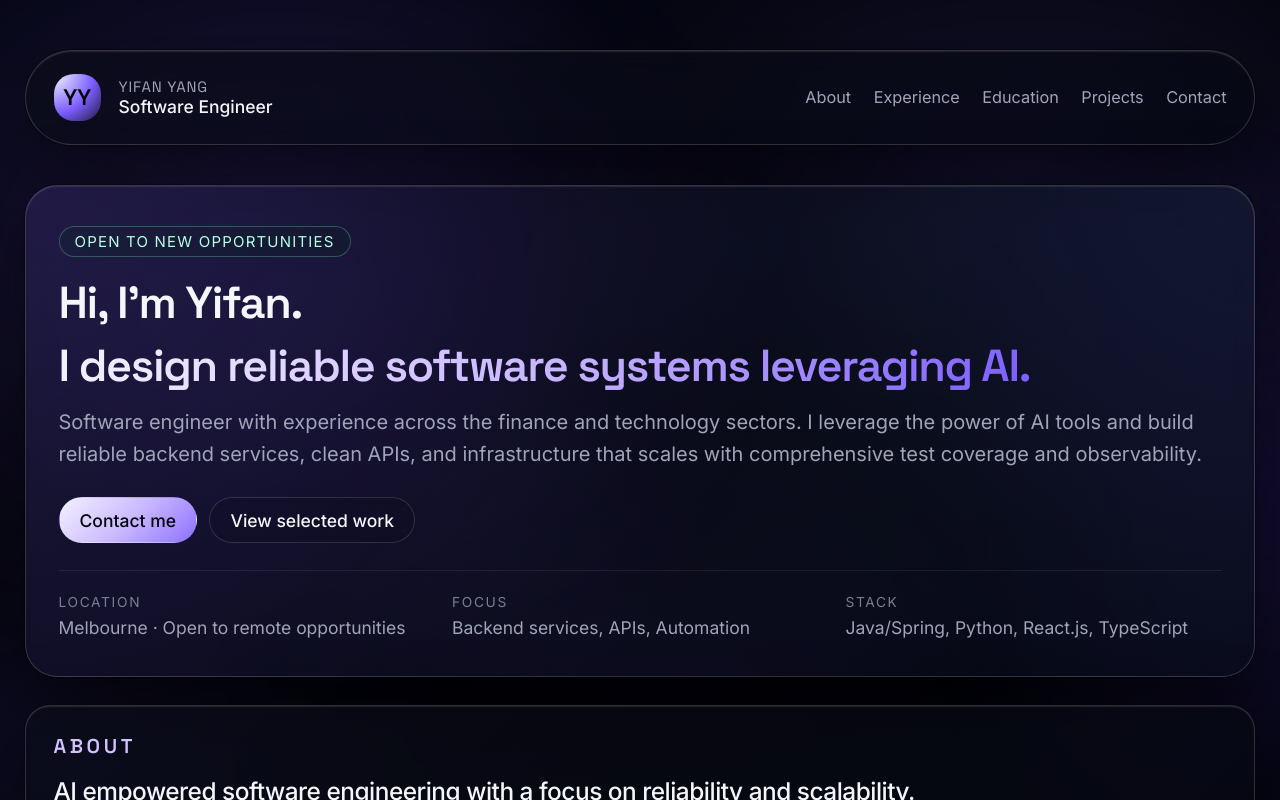
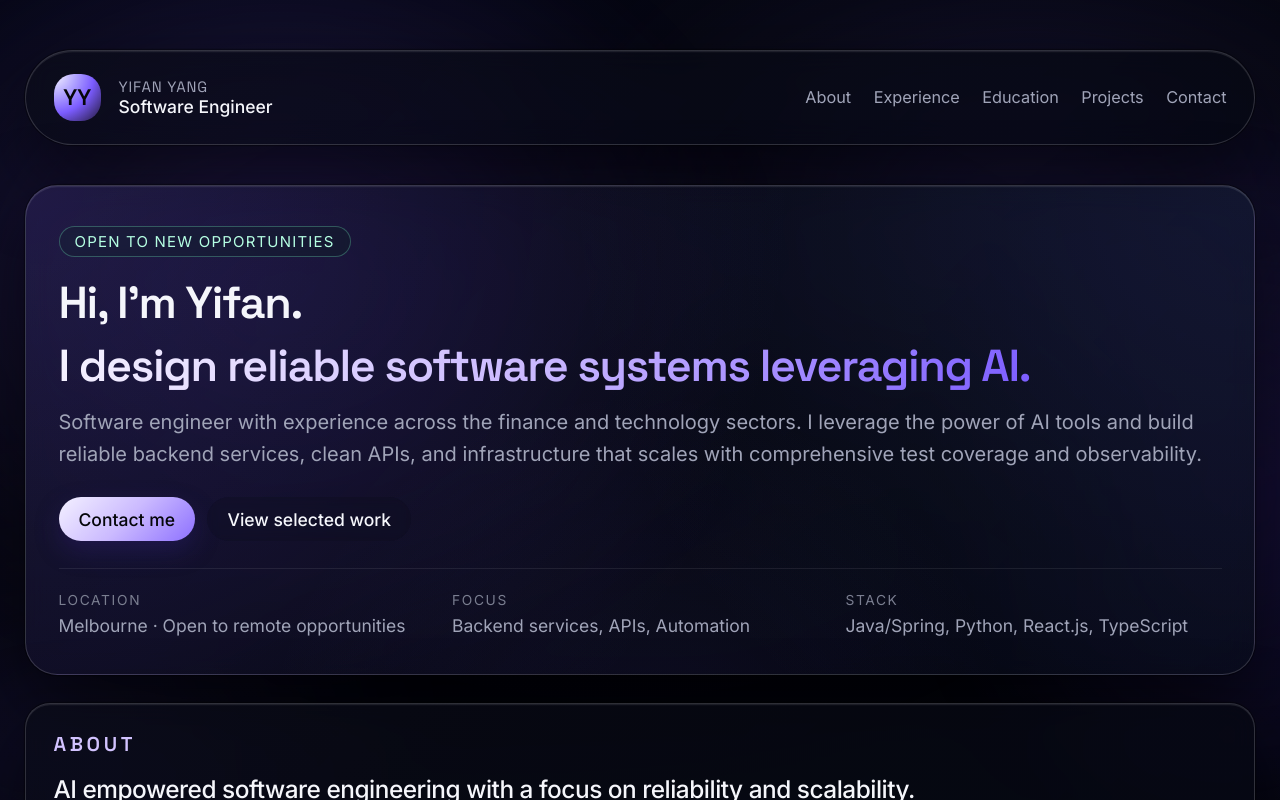
Before and after one commit to legityif/naf-portfolio, a React (Vite) app: page / in a window 1280 px wide. Shown: the top 800 px of the page. Built offline with nearby package versions, Linux system fonts and the light colour scheme.

Commit message:
Fixed contact me button

```diff
--- a/src/styles/global.css
+++ b/src/styles/global.css
@@ -363,14 +363,16 @@ a {
   justify-content: center;
   padding: 9px 16px;
   border-radius: var(--radius-pill);
-  border: 1px solid transparent;
+  border: 1px transparent;
   font-size: 14px;
   font-weight: 500;
+  background-clip: padding-box;
 }
 
 .button.primary {
   background: linear-gradient(135deg, #f4f1ff, #cbbaff, #8d70ff);
   color: #05060a;
+  box-shadow: 0 8px 20px rgba(52, 35, 129, 0.35);
 }
 
 .button.ghost {
```
